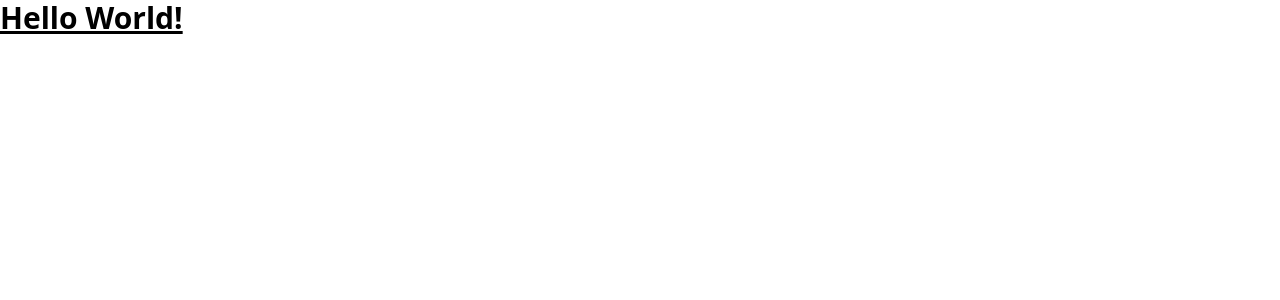
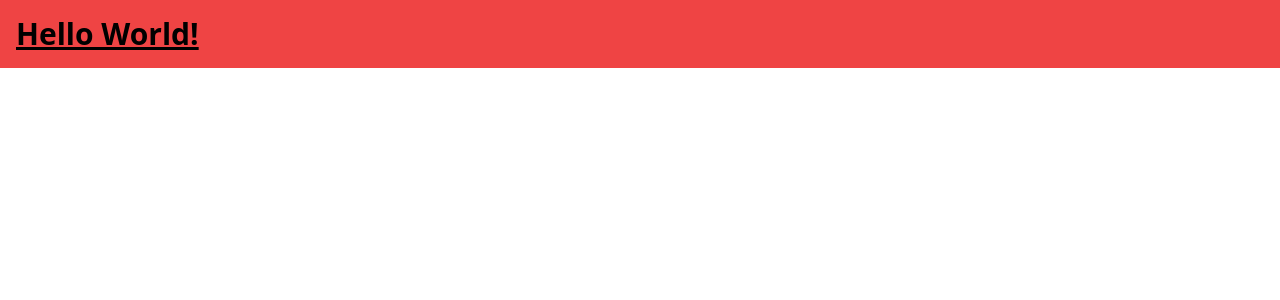
Before and after one commit to michael-farwell/dollarholler-svelte, a SvelteKit app: page / in a window 1280 px wide. Shown: the top 300 px of the page. Built offline with nearby package versions, Linux system fonts and the light colour scheme.

Commit message:
complete lesson 9

```diff
--- a/src/routes/+layout.svelte
+++ b/src/routes/+layout.svelte
@@ -2,4 +2,6 @@
   import "../app.css";
 </script>
 
-<slot />
+<div class="bg-red-500 p-4">
+  <slot />
+</div>
```
